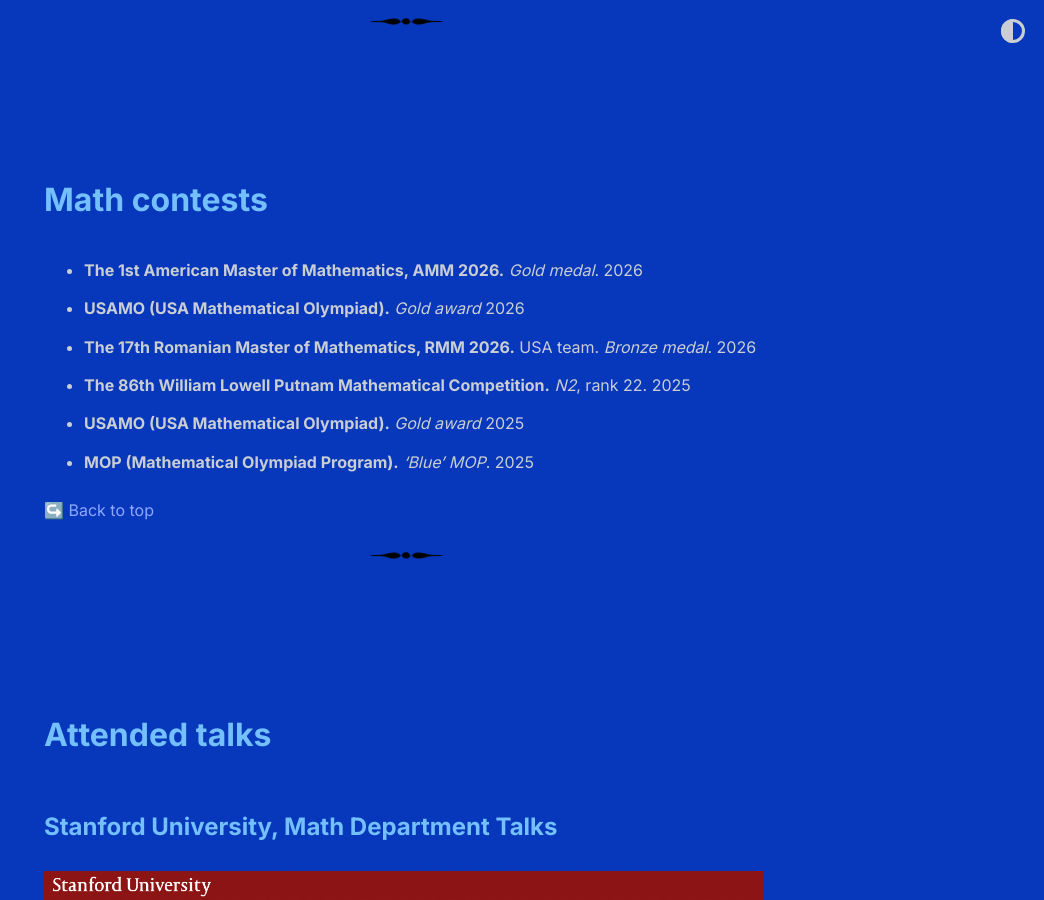
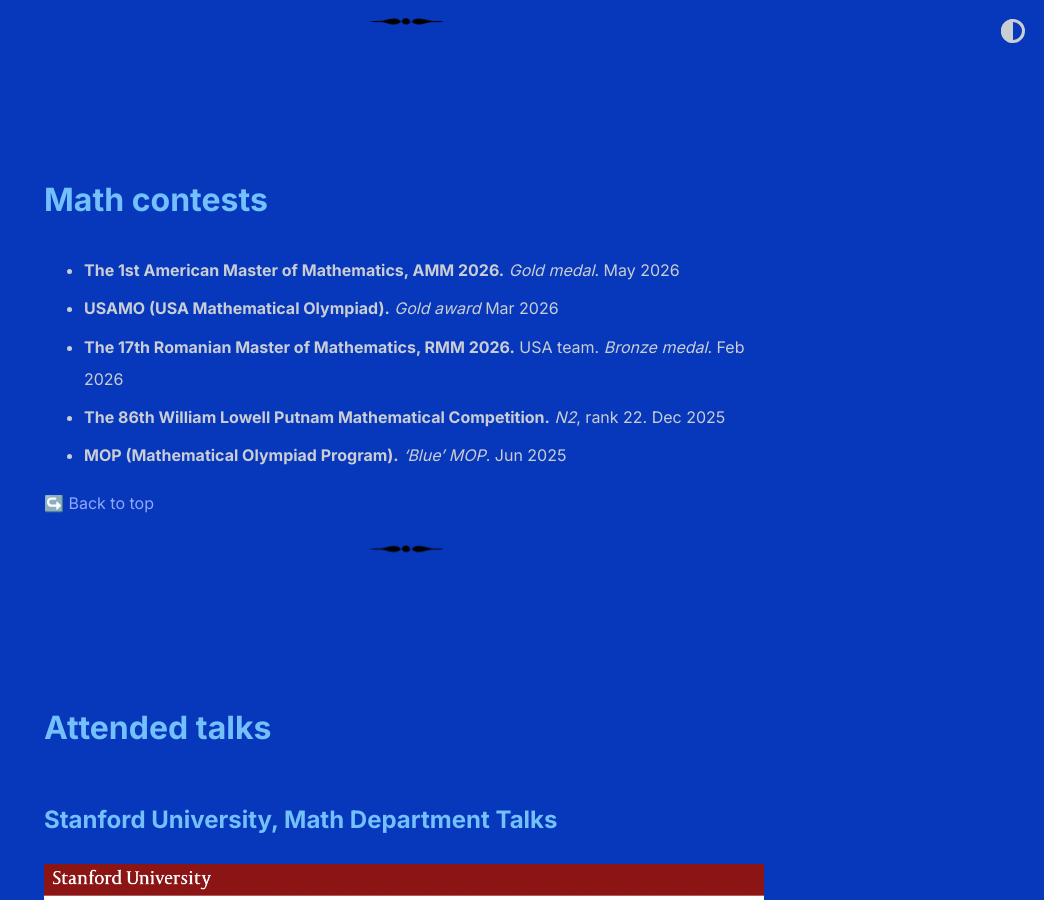
Before and after one commit to shihankanungo/shihankanungo.github.io, a Jekyll site: the page built from gap-year-math.md, in a window 1280 px wide and 900 px high, scrolled down 979 px. Shown: the whole window, without its empty margins (236-1280 px from the left). Built offline with Jekyll 4.4.1, drawn with Linux system fonts in a browser that asks for light colours.

Commit message:
Update gap-year-math.md

```diff
--- a/gap-year-math.md
+++ b/gap-year-math.md
@@ -82,12 +82,11 @@
 
 # Math contests
 
-- **The 1st American Master of Mathematics, AMM 2026.** *Gold medal*. 2026
-- **USAMO (USA Mathematical Olympiad).** *Gold award* 2026
-- **The 17th Romanian Master of Mathematics, RMM 2026.** USA team. *Bronze medal*. 2026
-- **The 86th William Lowell Putnam Mathematical Competition.** *N2*, rank 22. 2025
-- **USAMO (USA Mathematical Olympiad).** *Gold award* 2025
-- **MOP (Mathematical Olympiad Program).** *'Blue' MOP*. 2025
+- **The 1st American Master of Mathematics, AMM 2026.** *Gold medal*. May 2026
+- **USAMO (USA Mathematical Olympiad).** *Gold award* Mar 2026
+- **The 17th Romanian Master of Mathematics, RMM 2026.** USA team. *Bronze medal*. Feb 2026
+- **The 86th William Lowell Putnam Mathematical Competition.** *N2*, rank 22. Dec 2025
+- **MOP (Mathematical Olympiad Program).** *'Blue' MOP*. Jun 2025
 
 <a href="https://shihankanungo.github.io/gap-year-math">↪️ Back to top</a>
 
```
